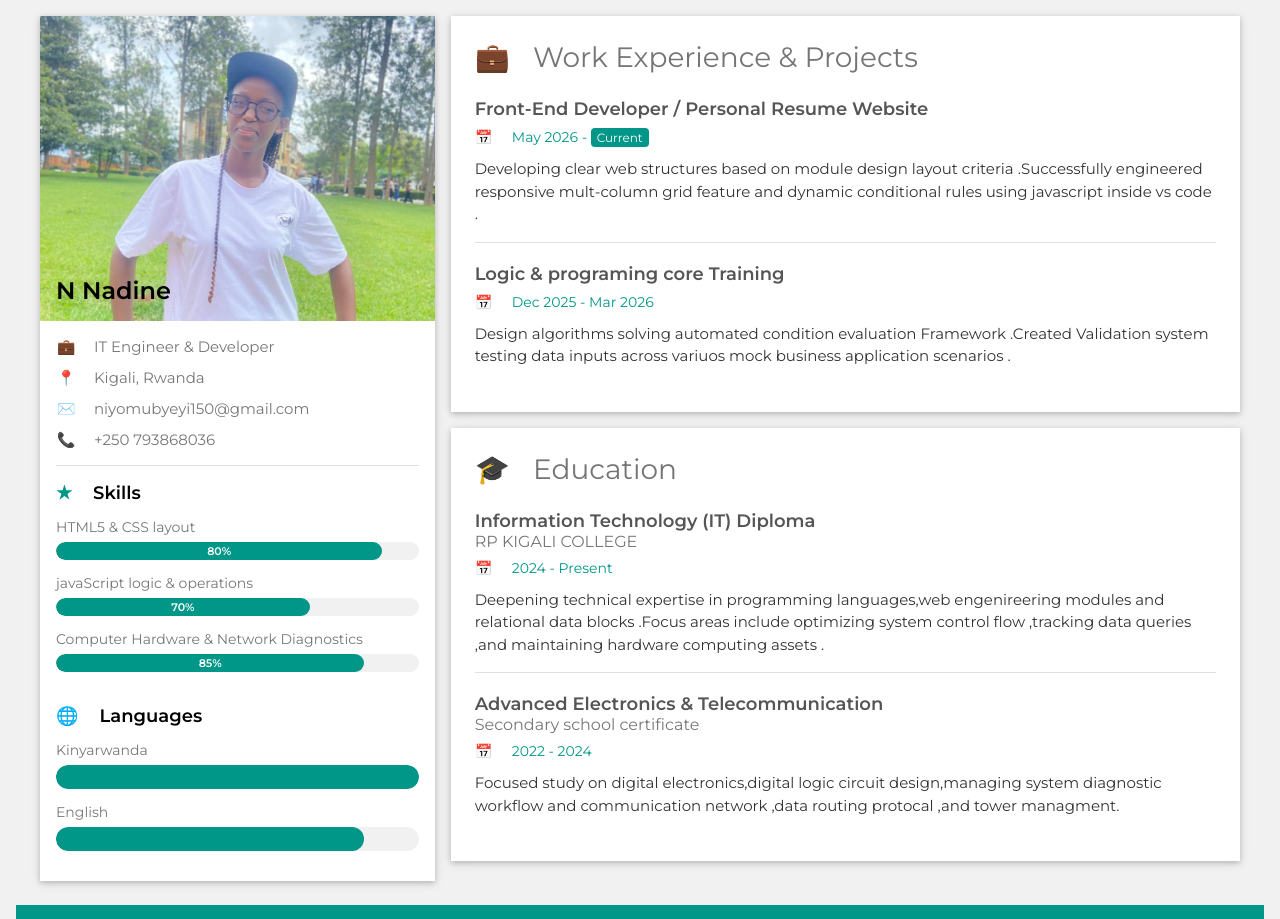
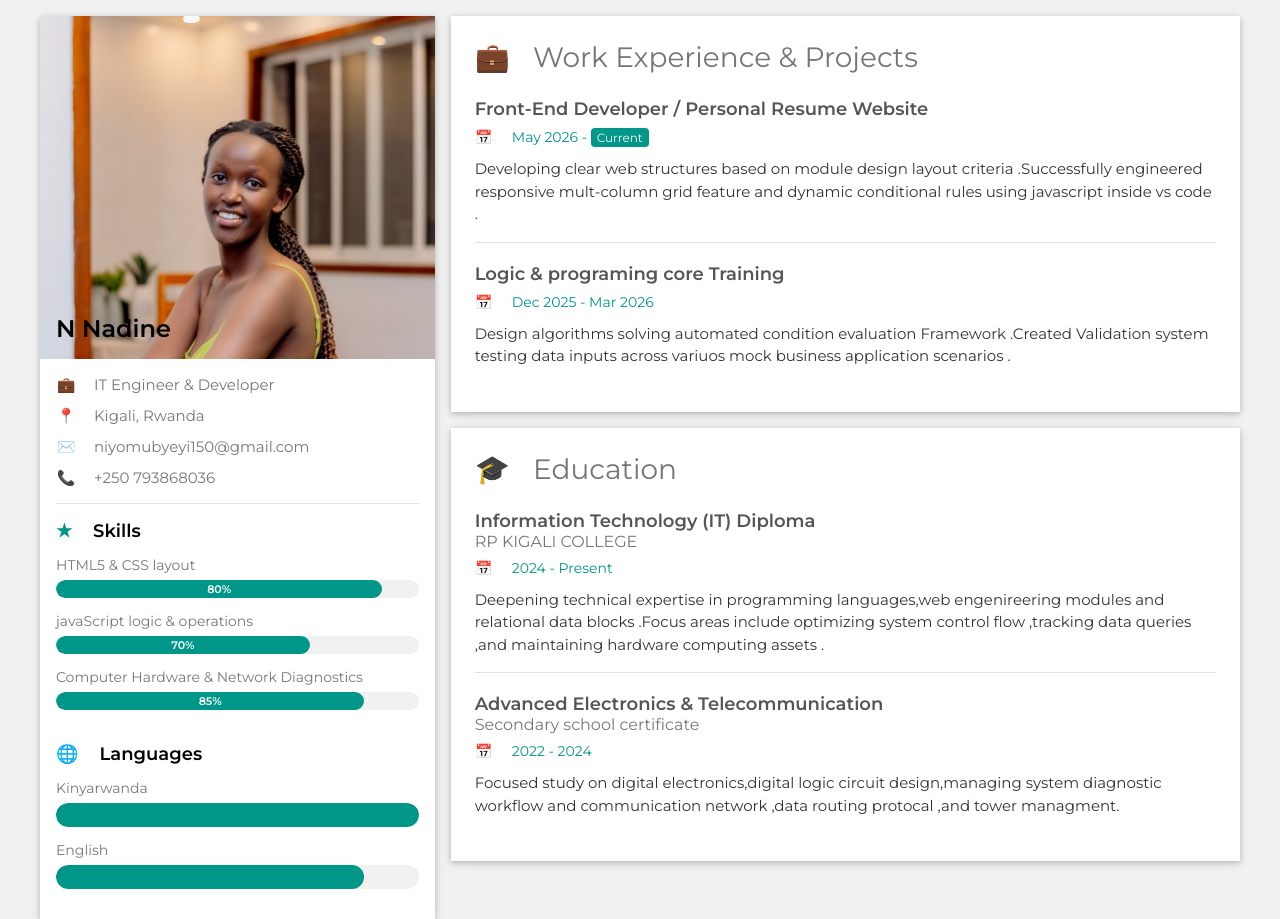
Before and after one commit to niyomubyeyi150-sudo/Resume-website, a plain HTML site: page index.html in a window 1280 px wide. Shown: the top 919 px of the page. Drawn offline with Linux system fonts and the light colour scheme.

Commit message:
new image

```diff
--- a/index.html
+++ b/index.html
@@ -13,7 +13,7 @@
 
     <aside class="left-profile-sidebar">
       <div class="nadine-container">
-        <img src="/images/nadine.jpeg" alt="My Professional Profile Photo">
+        <img src="/images/thumb_show (8).jpeg" alt="My Professional Profile Photo">
         <h2 class="profile-name">N Nadine</h2>
       </div>
 
```
Also changed, not shown: images/thumb_show (8).jpeg (added).
